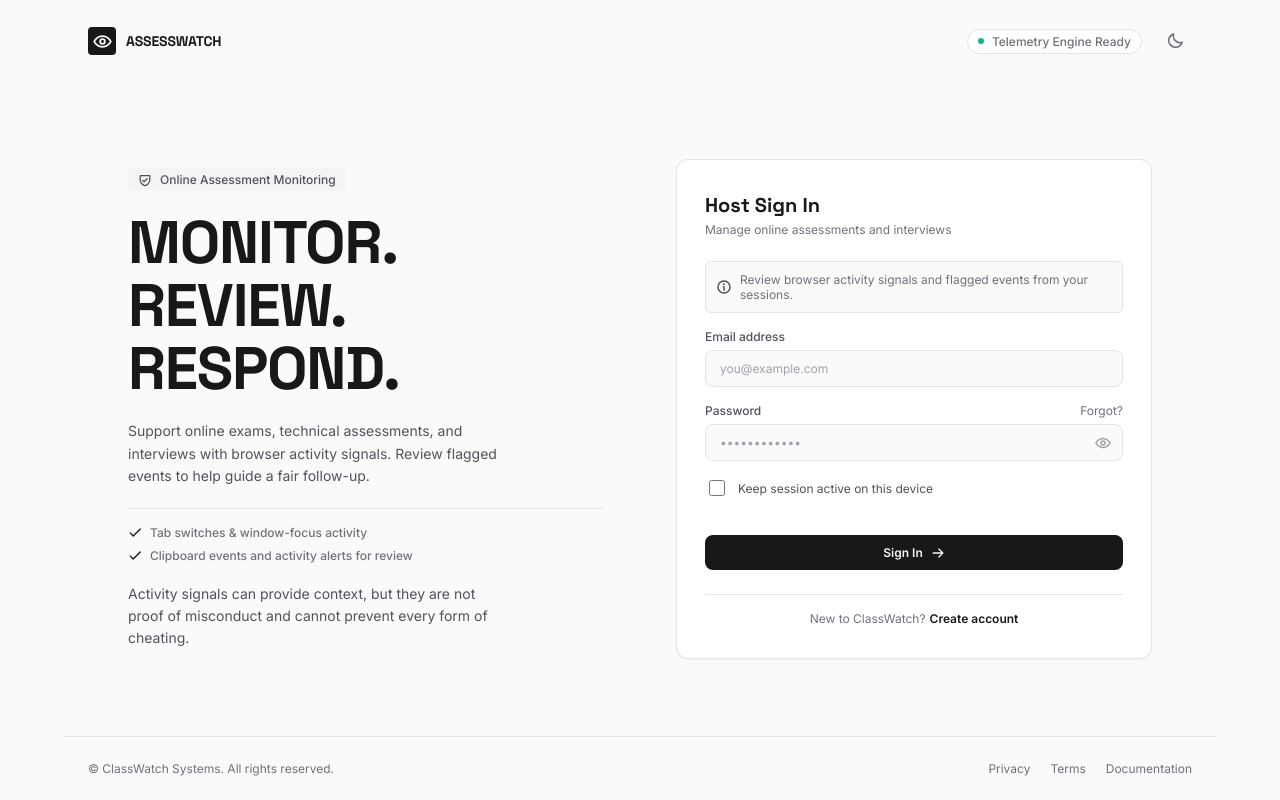
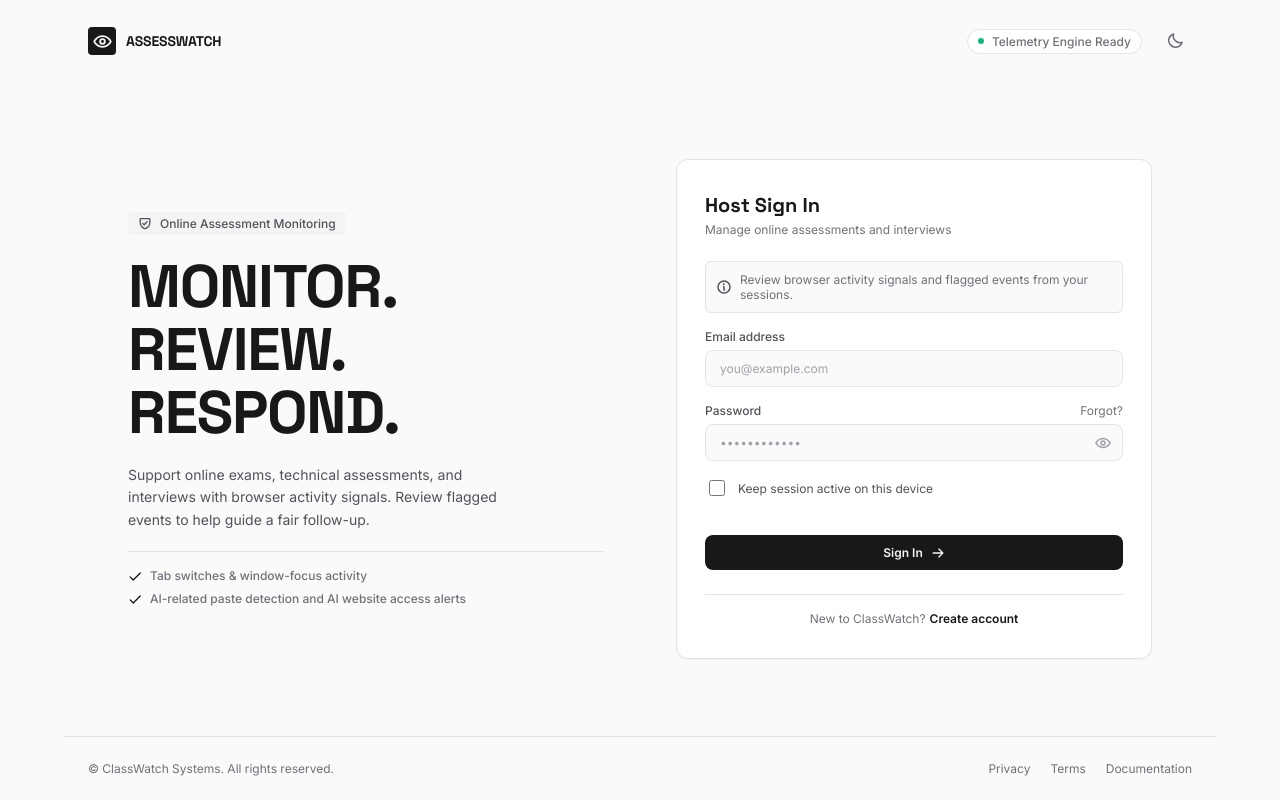
Before and after one commit to jamesCarl1204/Class_Watch, a React (Vite) app: page /login in a window 1280 px wide. Built offline with nearby package versions, Linux system fonts and the light colour scheme; no server answers.

Commit message:
Update AssessWatch activity checklist

```diff
--- a/src/layouts/AuthLayout.jsx
+++ b/src/layouts/AuthLayout.jsx
@@ -37,13 +37,9 @@ export default function AuthLayout() {
               </li>
               <li>
                 <Check weight="bold" size={14} />
-                <span>Clipboard events and activity alerts for review</span>
+                <span>AI-related paste detection and AI website access alerts</span>
               </li>
             </ul>
-            <p className={styles.desc}>
-              Activity signals can provide context, but they are not proof of misconduct and cannot
-              prevent every form of cheating.
-            </p>
           </section>
 
           <section>
```
